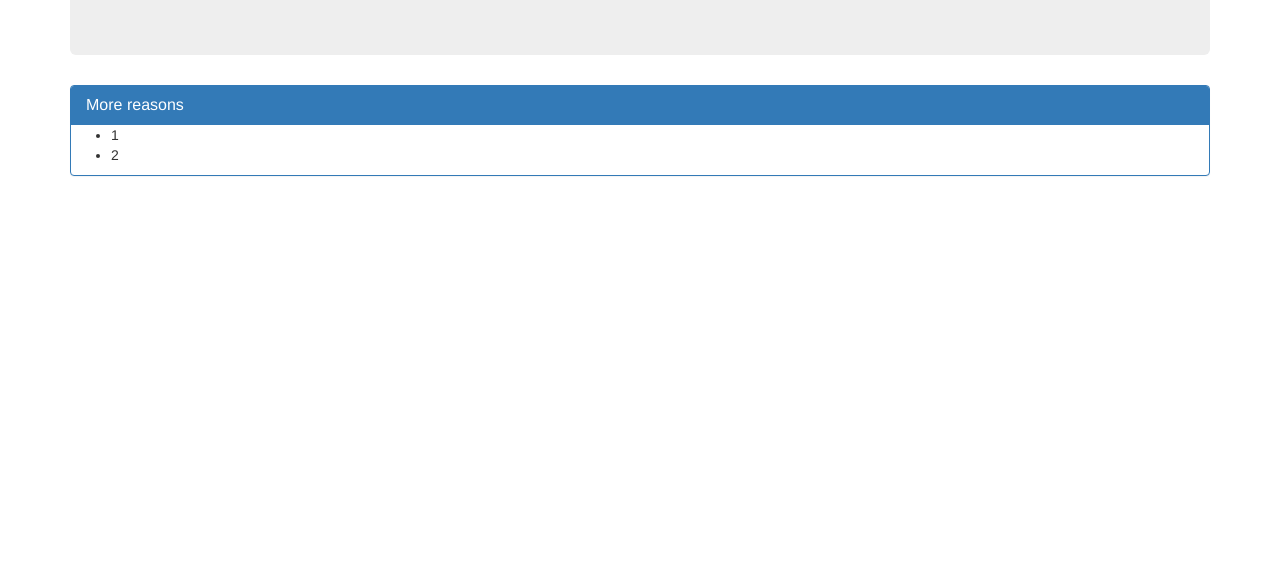
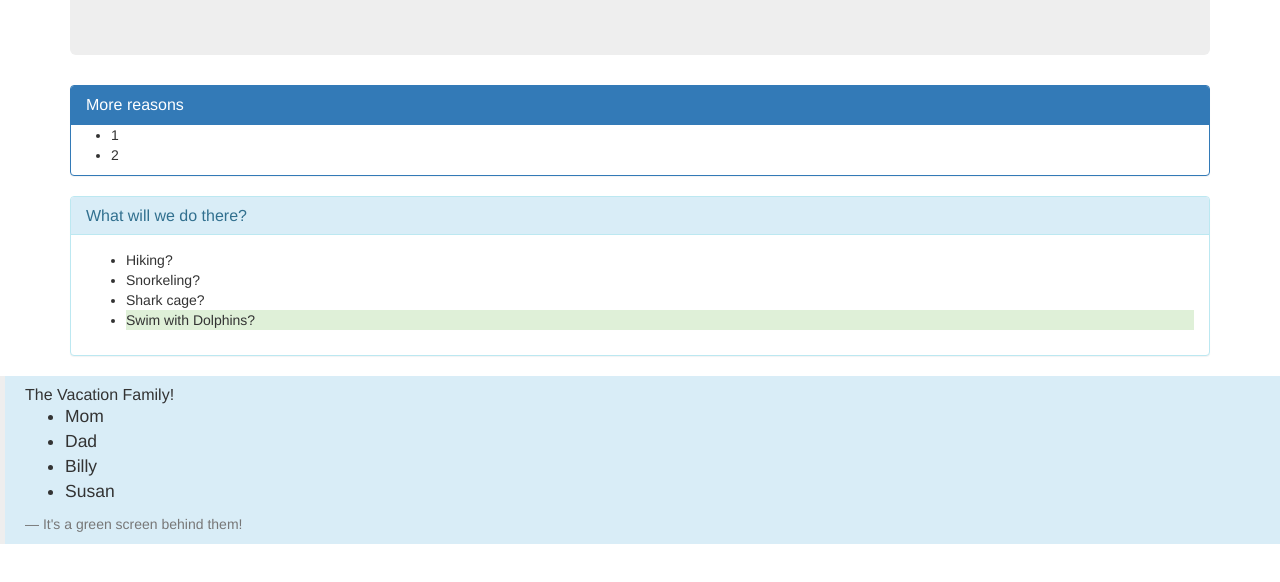
Before and after one commit to Mathew29/vacation-site, a plain HTML site: page index.html in a window 1280 px wide. Shown: the part 190-772 px from the top of the page. Drawn offline with Linux system fonts and the light colour scheme.

Commit message:
Add blockquote at bottom page, containers for h4

```diff
--- a/index.html
+++ b/index.html
@@ -24,6 +24,34 @@
             <li>2</li>
           </ul>
       </div>
+      <div class="panel panel-info">
+        <div class="panel-heading">
+          <h4 class="panel-title">What will we do there?</h4>
+        </div>
+        <div class="panel-body">
+          <ul>
+            <li>Hiking?</li>
+            <li>Snorkeling?</li>
+            <li>Shark cage?</li>
+            <li class="bg-success">Swim with Dolphins?</li>
+          </ul>
+        </div>
+
+        </div>
+
+      </div>
+
+
+      <blockquote class="bg-info">
+        <h3 class="panel-title">The Vacation Family!</h3>
+        <ul>
+          <li>Mom</li>
+          <li>Dad</li>
+          <li>Billy</li>
+          <li>Susan</li>
+        </ul>
+        <footer>It's a green screen behind them!</footer>
+      </blockquote>
 
 
     </div>
```
